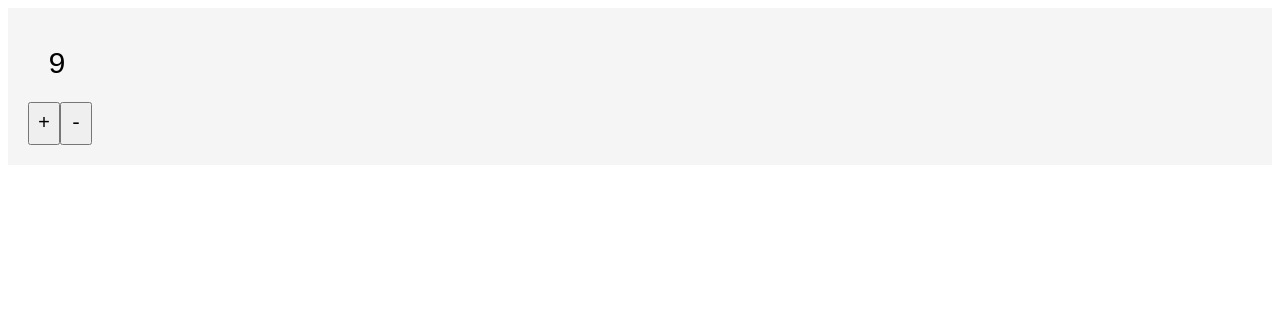
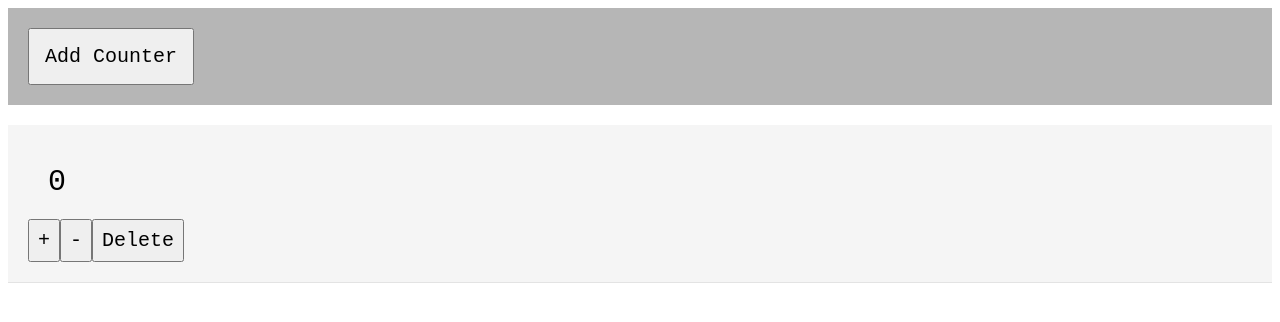
Before and after one commit to JikkuJose/learning-redux, a React (Create React App) app: page / in a window 1280 px wide. Shown: the top 322 px of the page. Built offline with nearby package versions, Linux system fonts and the light colour scheme.

Commit message:
Add multiple counters

```diff
--- /dev/null
+++ b/src/components/ControlPanel.js
@@ -0,0 +1,24 @@
+import React from 'react';
+import styled from 'styled-components'
+
+const Container = styled.div`
+  padding: 20px;
+  background: #B6B6B6;
+  margin-bottom: 20px;
+`
+
+const Button = styled.button`
+  font-size: 20px;
+  font-family: monospace;
+  padding: 15px;
+`
+
+export default class ControlPanel extends React.Component {
+  render() {
+    return(
+      <Container>
+        <Button onClick={this.props.onAddClick}>Add Counter</Button>
+      </Container>
+    );
+  }
+}
--- a/src/components/Counter.js
+++ b/src/components/Counter.js
@@ -17,6 +17,8 @@ const Container = styled.div`
   padding: 20px;
   background: #F5F5F5;
   font-family: monospace;
+  border-bottom: 1px solid #E3E3E3;
+  margin-bottom: 5px;
 `
 
 export default class Counter extends React.Component {
@@ -28,6 +30,7 @@ export default class Counter extends React.Component {
         </Panel>
         <Button onClick={this.props.increment}>+</Button>
         <Button onClick={this.props.decrement}>-</Button>
+        <Button onClick={this.props.delete}>Delete</Button>
       </Container>
     );
   }
--- /dev/null
+++ b/src/components/CounterList.js
@@ -0,0 +1,23 @@
+import React from 'react'
+import Counter from './Counter.js'
+
+const CounterList = ({
+  counters,
+  onIncrementClick,
+  onDecrementClick,
+  onDeleteClick
+}) => {
+  return <div>
+    {
+      Object.entries(counters).map(([id, count]) => <Counter
+        count={count}
+        key={id}
+        increment={onIncrementClick(id)}
+        decrement={onDecrementClick(id)}
+        delete={onDeleteClick(id)}
+      />)
+    }
+  </div>
+}
+
+export default CounterList
--- a/src/index.js
+++ b/src/index.js
@@ -1,14 +1,22 @@
 import React from 'react';
 import ReactDOM from 'react-dom';
-import Counter from './components/Counter.js'
+import CounterList from './components/CounterList.js'
+import ControlPanel from './components/ControlPanel.js'
 import {createStore} from 'redux'
 
-const counterReducer = (state = 9, action) => {
+const counterReducer = (state = {0: 0}, action) => {
   switch(action.type) {
+    case 'ADD_COUNTER':
+      let randomId = Math.random().toString(36).substr(3, 5)
+      return {...state, ...{[randomId]: 0}}
+    case 'DELETE_COUNTER':
+      let newState = {...state}
+      delete newState[action.id]
+      return newState
     case 'INCREMENT':
-      return state + 1
+      return {...state, ...{[action.id]: state[action.id] + 1 }}
     case 'DECREMENT':
-      return state - 1
+      return {...state, ...{[action.id]: state[action.id] - 1 }}
     default:
       return state
   }
@@ -16,16 +24,23 @@ const counterReducer = (state = 9, action) => {
 
 const store = createStore(counterReducer)
 
-const handleIncrementClick = () => { store.dispatch({type: 'INCREMENT'}) }
-const handleDecrementClick = () => { store.dispatch({type: 'DECREMENT'}) }
+const handleIncrementClick = (id) => () => { store.dispatch({type: 'INCREMENT', id}) }
+const handleDecrementClick = (id) => () => { store.dispatch({type: 'DECREMENT', id}) }
+
+const handleAddCounter = () => { store.dispatch({type: 'ADD_COUNTER'}) }
+const handleDeleteCounter = (id) => () => { store.dispatch({type: 'DELETE_COUNTER', id}) }
 
 const render = () => {
   ReactDOM.render(
-    <Counter
-      count={store.getState()}
-      increment={handleIncrementClick}
-      decrement={handleDecrementClick}
-    />,
+    <div>
+      <ControlPanel onAddClick={handleAddCounter} />
+      <CounterList
+        counters={store.getState()}
+        onIncrementClick={handleIncrementClick}
+        onDecrementClick={handleDecrementClick}
+        onDeleteClick={handleDeleteCounter}
+      />
+    </div> ,
     document.getElementById('root')
   );
 }
```
